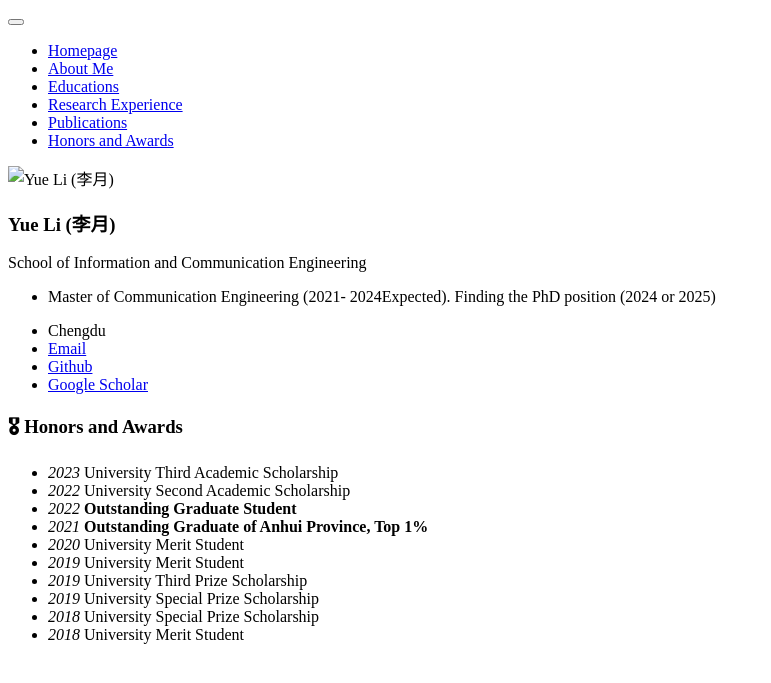
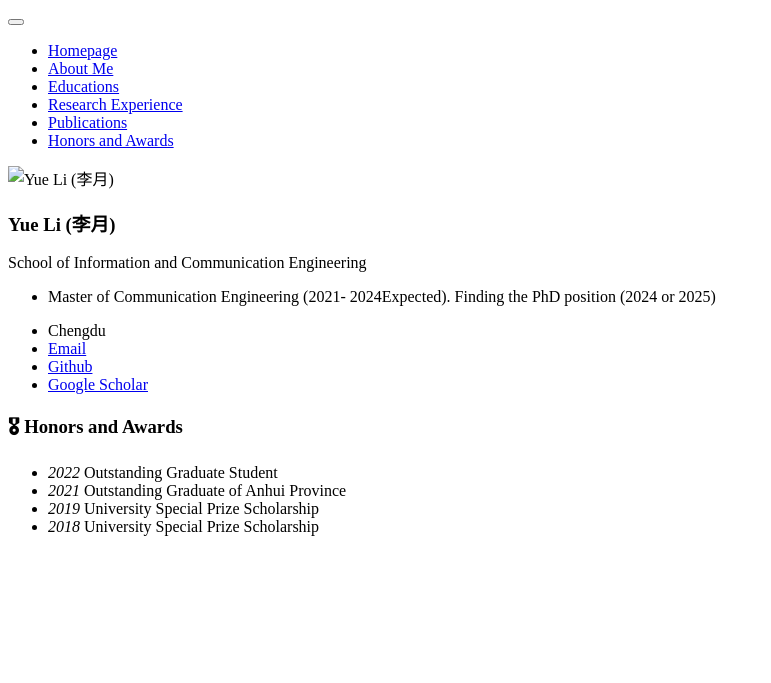
Before and after one commit to LunaLeeYue/LunaLeeYue.github.io, a Jekyll site: the page built from _pages/includes/honers.md, in a window 1280 px wide. Shown: the top 683 px of the page, without its empty margins (0-771 px from the left). Built offline with Jekyll 4.4.1, drawn with Linux system fonts in a browser that asks for light colours; our own code applies the rules of GitHub Pages for plain Markdown files.

Commit message:
Update honers.md

```diff
--- a/_pages/includes/honers.md
+++ b/_pages/includes/honers.md
@@ -1,11 +1,5 @@
 # 🎖 Honors and Awards
-- *2023*  University Third Academic Scholarship
-- *2022*  University Second Academic Scholarship
-- *2022* **Outstanding Graduate Student**
-- *2021* **Outstanding Graduate of Anhui Province, Top 1%**
-- *2020* University Merit Student
-- *2019* University Merit Student
-- *2019* University Third Prize Scholarship
+- *2022* Outstanding Graduate Student
+- *2021* Outstanding Graduate of Anhui Province
 - *2019* University Special Prize Scholarship
 - *2018* University Special  Prize Scholarship
-- *2018* University Merit Student
```
